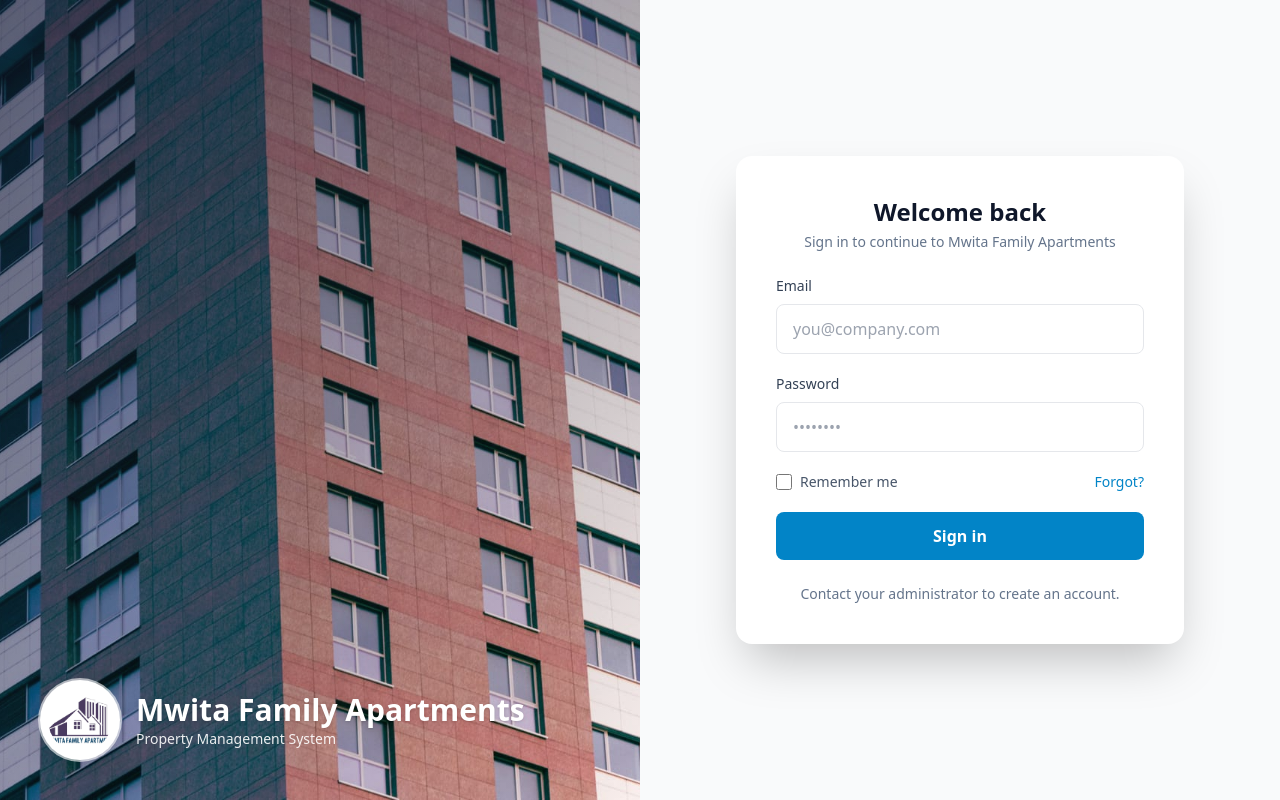
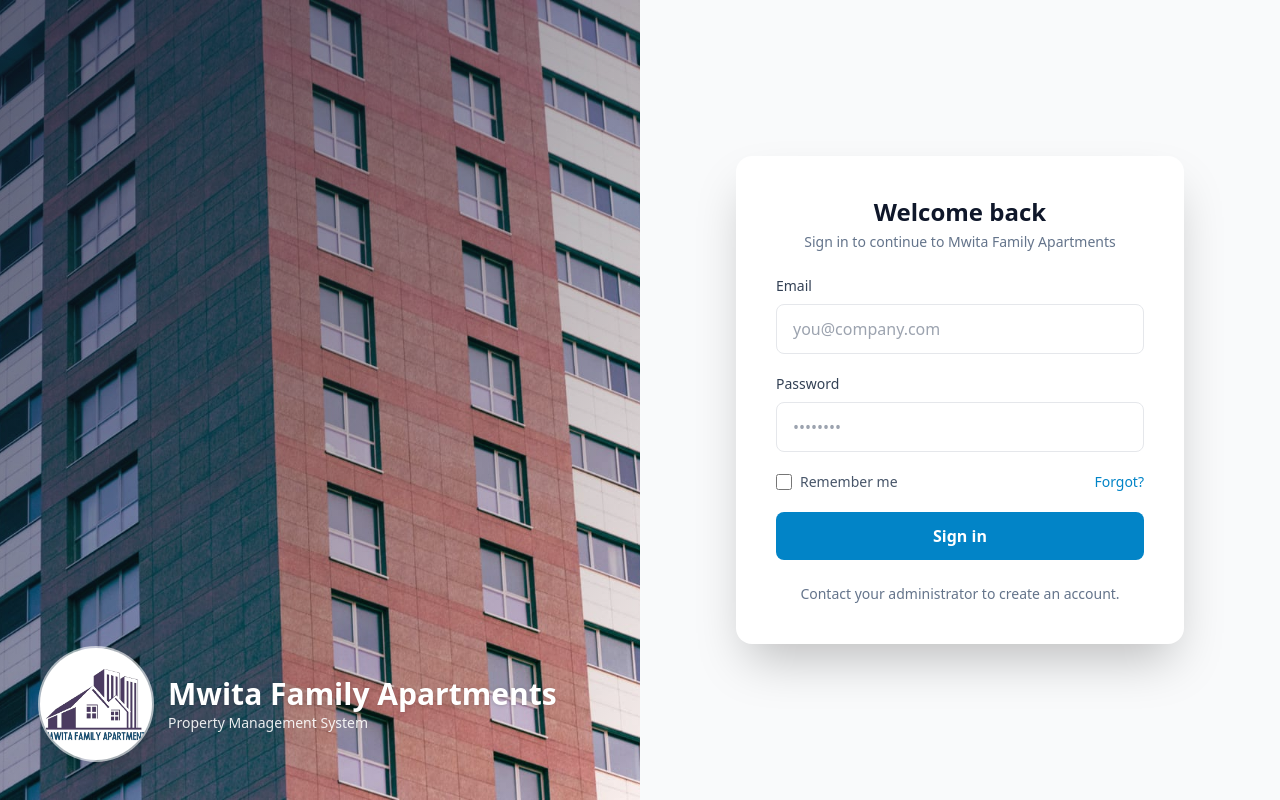
Before and after one commit to Maswi01/chogo_apartments, a React (Vite) app in the folder frontend/: page /login in a window 1280 px wide. Built offline with nearby package versions, Linux system fonts and the light colour scheme; no server answers.

Commit message:
feat: update logo display in DashboardLayout and LoginPage for improved styling and responsiveness

```diff
--- a/frontend/src/components/DashboardLayout.tsx
+++ b/frontend/src/components/DashboardLayout.tsx
@@ -123,11 +123,13 @@ export default function DashboardLayout({ title, children }: DashboardLayoutProp
       <div className="flex min-h-screen">
         <aside className="w-72 bg-gradient-to-b from-cyan-800 to-cyan-900 text-white px-5 py-6 flex flex-col">
           <div className="mb-6 flex items-center gap-3">
-            <img
-              src={logoUrl}
-              alt="Mwita Family Apartments"
-              className="h-16 w-16 rounded-full bg-white p-1.5 shadow-md ring-2 ring-white/40 object-contain"
-            />
+            <div className="h-20 w-20 rounded-full bg-white shadow-md ring-2 ring-white/40 flex items-center justify-center overflow-hidden shrink-0">
+              <img
+                src={logoUrl}
+                alt="Mwita Family Apartments"
+                className="max-h-[90%] max-w-[90%] object-contain"
+              />
+            </div>
             <div className="leading-tight">
               <h1 className="text-base font-black tracking-wide">MWITA FAMILY</h1>
               <p className="text-xs font-semibold text-cyan-200">APARTMENTS</p>
--- a/frontend/src/pages/LoginPage.tsx
+++ b/frontend/src/pages/LoginPage.tsx
@@ -46,11 +46,13 @@ export default function LoginPage() {
         <div className="absolute inset-0 bg-gradient-to-br from-slate-900/60 via-slate-900/30 to-transparent" />
         <div className="relative h-full flex items-end p-10">
           <div className="flex items-center gap-4 text-white">
-            <img
-              src={logoUrl}
-              alt="Mwita Family Apartments"
-              className="h-20 w-20 rounded-full bg-white p-2 shadow-xl ring-2 ring-white/60 object-contain"
-            />
+            <div className="h-28 w-28 rounded-full bg-white shadow-xl ring-2 ring-white/60 flex items-center justify-center overflow-hidden shrink-0">
+              <img
+                src={logoUrl}
+                alt="Mwita Family Apartments"
+                className="max-h-[90%] max-w-[90%] object-contain"
+              />
+            </div>
             <div>
               <h1 className="text-3xl font-extrabold leading-tight drop-shadow">Mwita Family Apartments</h1>
               <p className="text-sm opacity-90">Property Management System</p>
```
